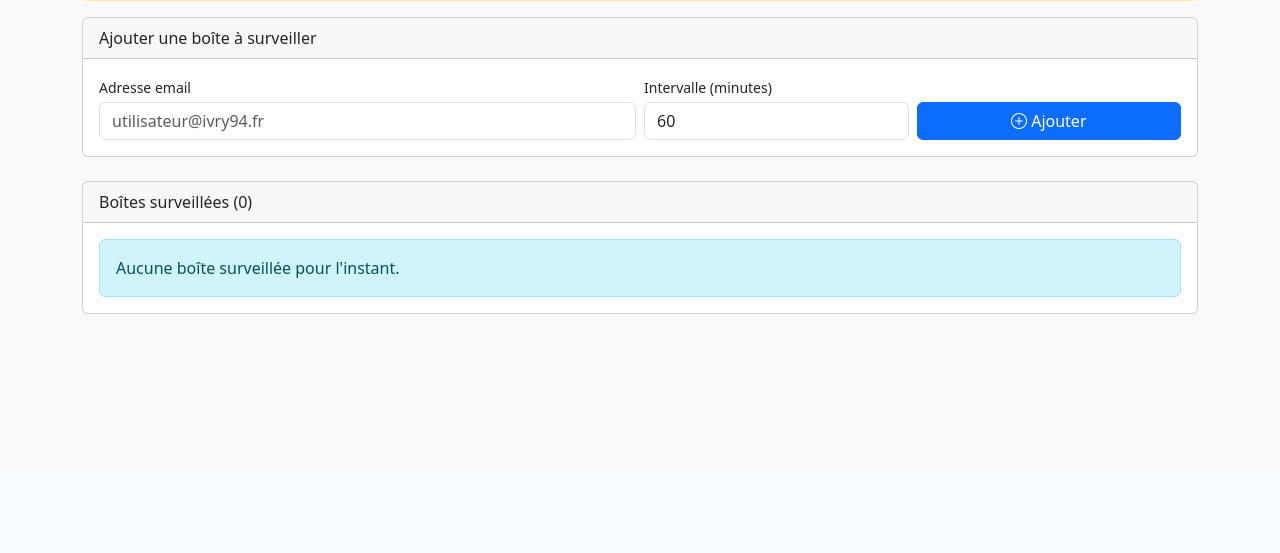
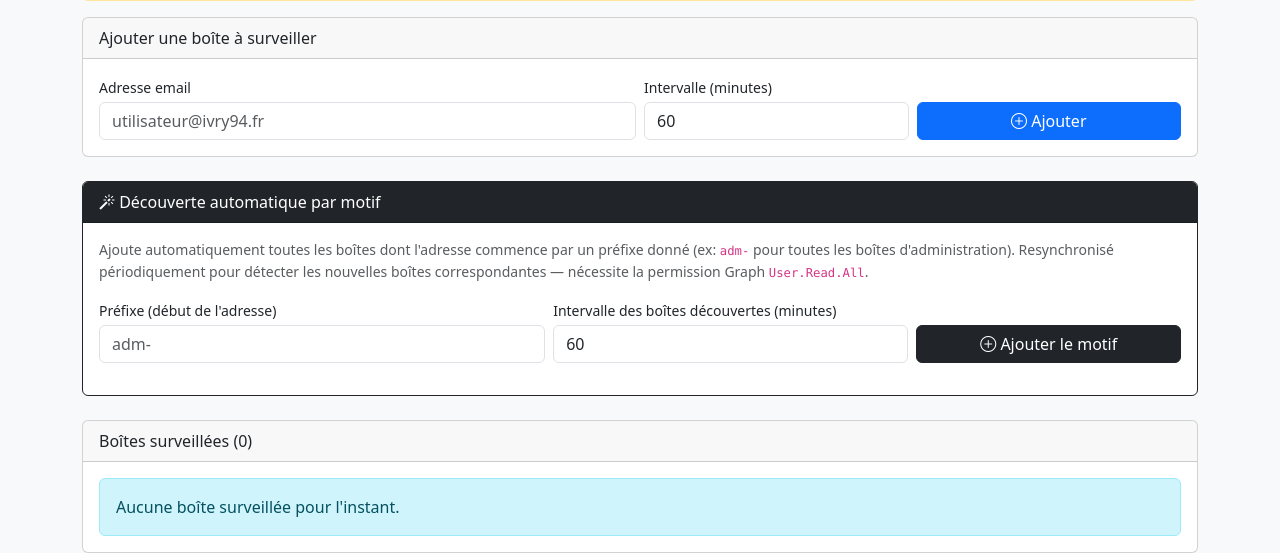
Before and after one commit to Crapoto94/Analyse-mail, a Flask app: page /monitoring in a window 1280 px wide. Shown: the part 329-882 px from the top of the page. Before the commit the page ends 643 px from the top, so only its background shows below. Run offline with Flask 3, Linux system fonts and the light colour scheme; a user stored in the database is signed in; data comes from the database, SQL or seed files in the repository; data that the repository does not hold is empty.

Commit message:
Decouverte automatique par motif, statut MFA affiche, et score revu a la baisse
- Surveillance : ajout de motifs de prefixe (ex: "adm-*") resynchronises
  periodiquement par le planificateur pour ajouter automatiquement toute
  nouvelle boite correspondante (via Graph /users?$filter=startswith(...)),
  sans jamais retirer/dupliquer les boites deja suivies manuellement
- Affichage du statut MFA sur les connexions (colonne "MFA") : le champ
  Graph dedie etant souvent absent en pratique, deduit a defaut un statut
  a partir du code/motif d'echec (ex: erreur 50074 -> MFA non completee)
- Score de risque revu a la baisse suite a des faux positifs constates en
  conditions reelles sur un compte admin :
  - Mots-cles d'audit sensibles resserres : retire consent/serviceprincipal/
    approleassignment/permission/roleassignment/admin (routine de gestion
    d'App Registration, tres frequente sur un compte admin dedie), ajoute
    des termes plus precis (securityinfo, membertorole)
  - La rafale d'echecs suivie d'un succes n'est un signal fort que si la
    connexion reussie provient d'un pays inhabituel ; depuis le pays
    habituel, c'est desormais un signal faible (friction normale)
  - Poids medium/low reduits et arrondi par troncature (pas par
    arrondi classique) pour eviter de sur-noter une situation encore
    incertaine ; la detection d'une compromission averee (signaux
    critiques/eleves) reste inchangee

Co-Authored-By: Claude Sonnet 5 <noreply@anthropic.com>

```diff
--- a/app.py
+++ b/app.py
@@ -51,6 +51,42 @@ def format_paris_datetime(value, fmt='%d/%m/%Y %H:%M:%S'):
 
 
 app.jinja_env.filters['paris'] = format_paris_datetime
+
+
+# Codes d'erreur Entra ID connus pour indiquer un echec lie a l'authentification forte
+# (MFA), utilises pour deduire un statut MFA lisible quand le champ dedie de Graph
+# (authenticationRequirement) est vide — ce qui est frequent en pratique.
+MFA_FAILURE_ERROR_CODES = {'50074', '50076', '500121', '50158', '530032'}
+MFA_FAILURE_KEYWORDS = ['strong authentication', 'multi-factor', 'multifactor', 'mfa']
+MFA_REQUIREMENT_LABELS = {
+    'multifactorauthentication': 'MFA requise',
+    'singlefactorauthentication': 'Facteur unique',
+}
+
+
+def format_mfa_status(row):
+    """Deduit un libelle lisible pour le statut MFA d'une connexion (table signin_logs).
+    Le champ Graph dedie (authenticationRequirement) est souvent absent en pratique ; a
+    defaut, on infere un echec MFA a partir du code/motif d'erreur de la connexion."""
+    def _get(key):
+        try:
+            return (row[key] or '').strip()
+        except Exception:
+            return ''
+
+    mfa_result = _get('mfa_result')
+    if mfa_result:
+        return MFA_REQUIREMENT_LABELS.get(mfa_result.lower(), mfa_result)
+
+    error_code = _get('error_code')
+    failure_reason = _get('failure_reason').lower()
+    if error_code in MFA_FAILURE_ERROR_CODES or any(kw in failure_reason for kw in MFA_FAILURE_KEYWORDS):
+        return 'MFA requise (non complétée)'
+
+    return '-'
+
+
+app.jinja_env.filters['mfa_status'] = format_mfa_status
 
 os.makedirs(app.config['UPLOAD_FOLDER'], exist_ok=True)
 os.makedirs('templates', exist_ok=True)
@@ -226,8 +262,27 @@ def init_db():
         last_scan_findings_count INTEGER,
         last_error TEXT,
         created_by TEXT,
+        source_pattern_id INTEGER,
         created_at TIMESTAMP DEFAULT CURRENT_TIMESTAMP
     )''')
+
+    c.execute('''CREATE TABLE IF NOT EXISTS monitoring_patterns (
+        id INTEGER PRIMARY KEY AUTOINCREMENT,
+        prefix TEXT UNIQUE NOT NULL,
+        interval_minutes INTEGER NOT NULL DEFAULT 60,
+        is_active INTEGER NOT NULL DEFAULT 1,
+        last_sync_at TEXT,
+        last_sync_count INTEGER,
+        last_error TEXT,
+        created_by TEXT,
+        created_at TIMESTAMP DEFAULT CURRENT_TIMESTAMP
+    )''')
+
+    # Migration: ajouter la colonne source_pattern_id si elle n'existe pas (bases existantes)
+    try:
+        c.execute('ALTER TABLE monitored_mailboxes ADD COLUMN source_pattern_id INTEGER')
+    except Exception:
+        pass
 
     # Migration : creer un compte admin par defaut si la table users est vide, en reprenant
     # l'ancien mot de passe HTTP Basic pour ne pas verrouiller l'acces existant.
@@ -745,6 +800,55 @@ def fetch_inbox_rules_from_graph(boite_id, user_upn):
     return count
 
 
+def graph_list_users_by_prefix(prefix):
+    """Liste les utilisateurs du tenant dont l'UPN commence par `prefix` (utilise pour la
+    decouverte automatique de boites a surveiller, ex: toutes les boites 'adm-*').
+    Necessite la permission d'application User.Read.All (ou Directory.Read.All)."""
+    prefix_escaped = (prefix or '').replace("'", "''")
+    items = graph_get_all('/users', params={
+        '$filter': f"startswith(userPrincipalName,'{prefix_escaped}')",
+        '$select': 'id,userPrincipalName,displayName,accountEnabled',
+        '$top': '999',
+    })
+    return [it for it in items if it.get('userPrincipalName') and it.get('accountEnabled', True)]
+
+
+def sync_monitoring_pattern(pattern_row):
+    """Interroge Microsoft Graph pour la liste actuelle des boites correspondant au motif
+    (prefixe d'UPN), et ajoute a la surveillance celles qui n'y sont pas deja. N'enleve
+    jamais une boite deja surveillee (meme si elle ne correspond plus au motif) : a faire
+    manuellement depuis /monitoring si besoin."""
+    now_iso = datetime.now(timezone.utc).strftime('%Y-%m-%dT%H:%M:%SZ')
+    conn = get_db()
+    try:
+        users = graph_list_users_by_prefix(pattern_row['prefix'])
+        added = 0
+        for u in users:
+            upn = u['userPrincipalName']
+            existing = conn.execute('SELECT id FROM monitored_mailboxes WHERE user_email=?', (upn,)).fetchone()
+            if existing:
+                continue
+            conn.execute('''INSERT INTO monitored_mailboxes
+                (user_email, interval_minutes, created_by, source_pattern_id)
+                VALUES (?, ?, ?, ?)''',
+                (upn, pattern_row['interval_minutes'], f"motif:{pattern_row['prefix']}", pattern_row['id']))
+            added += 1
+        conn.execute('''UPDATE monitoring_patterns SET last_sync_at=?, last_sync_count=?, last_error=NULL
+            WHERE id=?''', (now_iso, len(users), pattern_row['id']))
+        conn.commit()
+        if added:
+            add_log('INFO', 'MONITORING', f"Découverte automatique ({pattern_row['prefix']}*) : {added} nouvelle(s) boîte(s) ajoutée(s) à la surveillance")
+        return added
+    except Exception as e:
+        conn.execute('UPDATE monitoring_patterns SET last_sync_at=?, last_error=? WHERE id=?',
+                     (now_iso, str(e), pattern_row['id']))
+        conn.commit()
+        add_log('ERROR', 'MONITORING', f"Échec de la découverte automatique pour le motif {pattern_row['prefix']}*", str(e))
+        raise
+    finally:
+        conn.close()
+
+
 def _extract_ip_from_headers(headers):
     """Tente d'extraire une IP source depuis les en-tetes internet d'un message
     (X-Originating-IP / X-Sender-IP en priorite, sinon le premier en-tete Received).
@@ -1276,10 +1380,18 @@ def build_unified_timeline(boite_id):
 
 def compute_risk_score(findings):
     """Convertit la liste de findings (issus de analyze_compromise_events) en un score
-    de risque de compromission sur 10, a partir de la severite de chaque signal."""
-    weights = {'critical': 4, 'high': 2, 'medium': 1, 'low': 0.5}
+    de risque de compromission sur 10, a partir de la severite de chaque signal.
+
+    Les poids 'medium'/'low' sont volontairement faibles : ces signaux isoles (ex:
+    quelques changements de methode MFA, une friction de connexion depuis le pays
+    habituel...) sont frequents et le plus souvent benins pris individuellement.
+    Seule une accumulation consequente, ou un signal 'high'/'critical' — plus rares et
+    bien plus specifiques d'une compromission reelle — doivent faire monter le score
+    significativement. L'arrondi par troncature (int, pas round) evite de sur-noter
+    une situation encore incertaine ("a verifier") au-dela de ce qu'elle justifie."""
+    weights = {'critical': 4, 'high': 2, 'medium': 0.5, 'low': 0.25}
     score = sum(weights.get(f['severity'], 0) for f in findings)
-    return min(10, round(score))
+    return min(10, int(score))
 
 
 def analyze_compromise_events(events, suspicious_rules=None, owner_domain=''):
@@ -1330,7 +1442,10 @@ def analyze_compromise_events(events, suspicious_rules=None, owner_domain=''):
                 'events': [e],
             })
 
-    # 3) Rafale d'echecs suivie d'un succes (>=3 echecs en 15 min puis succes dans les 15 min suivantes)
+    # 3) Rafale d'echecs suivie d'un succes (>=3 echecs en 15 min puis succes dans les 15 min suivantes).
+    #    Ce n'est un signal fort que si la connexion reussie provient d'un pays INHABITUEL :
+    #    des echecs suivis d'un succes depuis le pays/l'IP habituel(le) sont tres majoritairement
+    #    de la friction normale (mot de passe mal saisi, prompt MFA relance...), pas une attaque.
     failures_window = []
     for e in signin_events:
         if not e['dt']:
@@ -1340,14 +1455,27 @@ def analyze_compromise_events(events, suspicious_rules=None, owner_domain=''):
         else:
             recent_failures = [f for f in failures_window if 0 <= (e['dt'] - f['dt']).total_seconds() <= 900]
             if len(recent_failures) >= 3:
-                findings.append({
-                    'severity': 'high',
-                    'title': "Rafale d'échecs de connexion suivie d'un succès",
-                    'description': (f"{len(recent_failures)} échecs de connexion en moins de 15 min pour {e['user']}, "
-                                     f"suivis d'une connexion réussie à {e['timestamp']} depuis {e['ip']} — signature typique "
-                                     f"d'une attaque par force brute/password spray ayant abouti."),
-                    'events': recent_failures + [e],
-                })
+                unusual_country = bool(baseline_country and e['country'] and e['country'] != baseline_country)
+                if unusual_country:
+                    findings.append({
+                        'severity': 'high',
+                        'title': "Rafale d'échecs de connexion suivie d'un succès",
+                        'description': (f"{len(recent_failures)} échecs de connexion en moins de 15 min pour {e['user']}, "
+                                         f"suivis d'une connexion réussie à {e['timestamp']} depuis {e['ip']} ({e['country']}, "
+                                         f"pays inhabituel) — signature typique d'une attaque par force brute/password spray ayant abouti."),
+                        'events': recent_failures + [e],
+                    })
+                else:
+                    findings.append({
+                        'severity': 'low',
+                        'title': "Échecs de connexion suivis d'un succès (pays habituel)",
+                        'description': (f"{len(recent_failures)} échec(s) de connexion en moins de 15 min pour {e['user']}, "
+                                         f"suivis d'une connexion réussie à {e['timestamp']} depuis {e['ip']}"
+                                         + (f" ({e['country']})" if e['country'] else '') +
+                                         " — le pays correspond à l'usage habituel du compte : probablement une simple "
+                                         "erreur de saisie ou une relance MFA, à confirmer si le doute persiste."),
+                        'events': recent_failures + [e],
+                    })
             failures_window = []
 
     # 4) Activites d'audit sensibles (mot de passe, MFA, regles de messagerie, consentement...)
@@ -1842,14 +1970,33 @@ def _monitoring_scan_due(row, now):
 
 
 def monitoring_scheduler_tick():
-    """Un passage du planificateur : scanne toutes les boites actives dont l'intervalle
-    est ecoule. Ne fait rien si la configuration Microsoft Graph est incomplete."""
+    """Un passage du planificateur :
+    1. resynchronise les motifs de decouverte automatique actifs dont l'intervalle est
+       ecoule (ex: 'adm-*') pour ajouter les nouvelles boites correspondantes ;
+    2. scanne toutes les boites surveillees actives dont l'intervalle est ecoule.
+    Ne fait rien si la configuration Microsoft Graph est incomplete."""
     if not (get_config('graph_tenant_id', '') and get_config('graph_client_id', '') and get_config('graph_client_secret', '')):
         return
+    now = datetime.now(timezone.utc).replace(tzinfo=None)
+
+    conn = get_db()
+    patterns = conn.execute('SELECT * FROM monitoring_patterns WHERE is_active=1').fetchall()
+    conn.close()
+    for pattern in patterns:
+        due = True
+        if pattern['last_sync_at']:
+            last = _parse_iso(pattern['last_sync_at'])
+            if last:
+                due = (now - last).total_seconds() / 60 >= (pattern['interval_minutes'] or 60)
+        if due:
+            try:
+                sync_monitoring_pattern(pattern)
+            except Exception:
+                pass  # deja journalise dans sync_monitoring_pattern
+
     conn = get_db()
     rows = conn.execute('SELECT * FROM monitored_mailboxes WHERE is_active=1').fetchall()
     conn.close()
-    now = datetime.now(timezone.utc).replace(tzinfo=None)
     for row in rows:
         if _monitoring_scan_due(row, now):
             run_monitoring_scan(row)
@@ -1879,9 +2026,82 @@ def start_monitoring_scheduler():
 def view_monitoring():
     conn = get_db()
     mailboxes = conn.execute('SELECT * FROM monitored_mailboxes ORDER BY user_email').fetchall()
+    patterns = conn.execute('SELECT * FROM monitoring_patterns ORDER BY prefix').fetchall()
     conn.close()
     graph_configured = bool(get_config('graph_tenant_id', '') and get_config('graph_client_id', '') and get_config('graph_client_secret', ''))
-    return render_template('monitoring.html', mailboxes=mailboxes, graph_configured=graph_configured)
+    return render_template('monitoring.html', mailboxes=mailboxes, patterns=patterns, graph_configured=graph_configured)
+
+
+@app.route('/monitoring/patterns/add', methods=['POST'])
+@admin_required
+def add_monitoring_pattern():
+    prefix = request.form.get('prefix', '').strip()
+    try:
+        interval = max(5, min(int(request.form.get('interval_minutes', '60')), 10080))
+    except ValueError:
+        interval = 60
+    if not prefix:
+        flash('Préfixe invalide')
+        return redirect(url_for('view_monitoring'))
+
+    conn = get_db()
+    try:
+        conn.execute('''INSERT INTO monitoring_patterns (prefix, interval_minutes, created_by)
+            VALUES (?, ?, ?)''', (prefix, interval, session.get('username', '')))
+        conn.commit()
+        pattern_row = conn.execute('SELECT * FROM monitoring_patterns WHERE prefix=?', (prefix,)).fetchone()
+    except sqlite3.IntegrityError:
+        conn.close()
+        flash(f'Le motif "{prefix}*" existe déjà')
+        return redirect(url_for('view_monitoring'))
+    conn.close()
+
+    try:
+        added = sync_monitoring_pattern(pattern_row)
+        flash(f'Motif "{prefix}*" ajouté — {added} boîte(s) découverte(s) et ajoutée(s) à la surveillance')
+    except Exception as e:
+        flash(f'Motif "{prefix}*" ajouté, mais la découverte initiale a échoué : {e}')
+    return redirect(url_for('view_monitoring'))
+
+
+@app.route('/monitoring/patterns/<int:pattern_id>/sync', methods=['POST'])
+@admin_required
+def sync_monitoring_pattern_now(pattern_id):
+    conn = get_db()
+    row = conn.execute('SELECT * FROM monitoring_patterns WHERE id=?', (pattern_id,)).fetchone()
+    conn.close()
+    if not row:
+        flash('Motif non trouvé')
+        return redirect(url_for('view_monitoring'))
+    try:
+        added = sync_monitoring_pattern(row)
+        flash(f"Synchronisation de \"{row['prefix']}*\" effectuée — {added} nouvelle(s) boîte(s) ajoutée(s)")
+    except Exception as e:
+        flash(f'Erreur lors de la synchronisation : {e}')
+    return redirect(url_for('view_monitoring'))
+
+
+@app.route('/monitoring/patterns/<int:pattern_id>/toggle', methods=['POST'])
+@admin_required
+def toggle_monitoring_pattern(pattern_id):
+    conn = get_db()
+    row = conn.execute('SELECT * FROM monitoring_patterns WHERE id=?', (pattern_id,)).fetchone()
+    if row:
+        conn.execute('UPDATE monitoring_patterns SET is_active=? WHERE id=?', (0 if row['is_active'] else 1, pattern_id))
+        conn.commit()
+    conn.close()
+    return redirect(url_for('view_monitoring'))
+
+
+@app.route('/monitoring/patterns/<int:pattern_id>/delete', methods=['POST'])
+@admin_required
+def delete_monitoring_pattern(pattern_id):
+    conn = get_db()
+    conn.execute('DELETE FROM monitoring_patterns WHERE id=?', (pattern_id,))
+    conn.commit()
+    conn.close()
+    flash('Motif supprimé (les boîtes déjà découvertes restent surveillées)')
+    return redirect(url_for('view_monitoring'))
 
 
 @app.route('/monitoring/add', methods=['POST'])
@@ -2209,11 +2429,17 @@ AUDIT_FIELD_CANDIDATES = {
 # Mots-clés (normalisés) d'activités d'audit sensibles à surveiller en priorité
 # lors d'une investigation de compromission de compte.
 SUSPICIOUS_AUDIT_KEYWORDS = [
-    'inboxrule', 'transportrule', 'forward', 'redirect', 'delegate', 'consent',
-    'serviceprincipal', 'approleassignment', 'addowner', 'federation', 'password',
-    'credential', 'authenticationmethod', 'strongauthentication', 'mfa', 'phonenumber',
-    'permission', 'roleassignment', 'admin', 'stsrefreshtokenvalidfrom',
+    'inboxrule', 'transportrule', 'forwardingsmtpaddress', 'forward', 'redirect',
+    'password', 'credential', 'authenticationmethod', 'strongauthentication', 'mfa',
+    'phonenumber', 'securityinfo', 'federation', 'membertorole', 'stsrefreshtokenvalidfrom',
 ]
+# Volontairement EXCLUS malgre leur air alarmant : 'consent', 'serviceprincipal',
+# 'approleassignment', 'addowner', 'permission', 'roleassignment' (hors 'membertorole'),
+# 'admin', 'delegate'. Ces termes correspondent en tres grande majorite a de la gestion
+# d'application/API tout a fait routiniere (creation d'un App Registration, octroi de
+# permissions Graph...) — exactement le type d'action qu'un compte "adm-*" dedie
+# effectue en permanence. Les inclure noyait la detection sous des dizaines de faux
+# positifs a chaque configuration d'outil ou d'integration.
 
 # Mots-clés (substring, non normalises) indiquant qu'une regle de suppression automatique de
 # messages cible specifiquement du courrier lie a la securite (alertes de connexion, mots de
--- a/templates/config.html
+++ b/templates/config.html
@@ -113,7 +113,7 @@
                                 <li><code>AuditLog.Read.All</code> — connexions (sign-ins) et journal d'audit</li>
                                 <li><code>MailboxSettings.Read</code> — règles de messagerie (transfert, suppression...)</li>
                                 <li><code>Mail.Read</code> — messages envoyés (optionnel, seulement si vous cochez "+ messages envoyés")</li>
-                                <li><code>User.Read.All</code> ou <code>Directory.Read.All</code> — résolution des utilisateurs (recommandé)</li>
+                                <li><code>User.Read.All</code> — résolution des utilisateurs et découverte automatique par motif (ex: <code>adm-*</code>) sur la page Surveillance</li>
                             </ul>
                         </li>
                         <li>Cliquez sur <strong>Accorder un consentement admin</strong> pour le locataire (indispensable — sans ça les appels échouent en 403).</li>
--- a/templates/monitoring.html
+++ b/templates/monitoring.html
@@ -42,6 +42,74 @@
     </div>
 </div>
 
+<div class="card mb-4 border-dark">
+    <div class="card-header bg-dark text-white">
+        <i class="bi bi-magic"></i> Découverte automatique par motif
+    </div>
+    <div class="card-body">
+        <p class="text-muted small mb-3">
+            Ajoute automatiquement toutes les boîtes dont l'adresse commence par un préfixe donné (ex: <code>adm-</code>
+            pour toutes les boîtes d'administration). Resynchronisé périodiquement pour détecter les nouvelles boîtes
+            correspondantes — nécessite la permission Graph <code>User.Read.All</code>.
+        </p>
+        <form method="POST" action="{{ url_for('add_monitoring_pattern') }}" class="row g-2 align-items-end mb-3">
+            <div class="col-md-5">
+                <label class="form-label small mb-1">Préfixe (début de l'adresse)</label>
+                <input type="text" class="form-control" name="prefix" placeholder="adm-" required>
+            </div>
+            <div class="col-md-4">
+                <label class="form-label small mb-1">Intervalle des boîtes découvertes (minutes)</label>
+                <input type="number" class="form-control" name="interval_minutes" value="60" min="5" max="10080" required>
+            </div>
+            <div class="col-md-3 d-grid">
+                <button type="submit" class="btn btn-dark">
+                    <i class="bi bi-plus-circle"></i> Ajouter le motif
+                </button>
+            </div>
+        </form>
+
+        {% if patterns %}
+        <div class="table-responsive">
+            <table class="table table-sm align-middle mb-0">
+                <thead>
+                    <tr><th>Motif</th><th>Statut</th><th>Dernière synchro</th><th>Boîtes découvertes</th><th></th></tr>
+                </thead>
+                <tbody>
+                    {% for p in patterns %}
+                    <tr>
+                        <td><code>{{ p.prefix }}*</code></td>
+                        <td>{% if p.is_active %}<span class="badge bg-success">Actif</span>{% else %}<span class="badge bg-secondary">En pause</span>{% endif %}</td>
+                        <td><small class="text-muted">{{ p.last_sync_at|paris if p.last_sync_at else 'Jamais synchronisé' }}</small>
+                            {% if p.last_error %}<div class="small text-danger" title="{{ p.last_error }}"><i class="bi bi-exclamation-circle"></i> Erreur</div>{% endif %}
+                        </td>
+                        <td>{{ mailboxes|selectattr('source_pattern_id', 'equalto', p.id)|list|length }}</td>
+                        <td class="text-end text-nowrap">
+                            <form method="POST" action="{{ url_for('sync_monitoring_pattern_now', pattern_id=p.id) }}" class="d-inline">
+                                <button type="submit" class="btn btn-sm btn-outline-primary" title="Synchroniser maintenant">
+                                    <i class="bi bi-arrow-repeat"></i>
+                                </button>
+                            </form>
+                            <form method="POST" action="{{ url_for('toggle_monitoring_pattern', pattern_id=p.id) }}" class="d-inline">
+                                <button type="submit" class="btn btn-sm btn-outline-secondary" title="{% if p.is_active %}Mettre en pause{% else %}Réactiver{% endif %}">
+                                    <i class="bi bi-{% if p.is_active %}pause{% else %}play{% endif %}-fill"></i>
+                                </button>
+                            </form>
+                            <form method="POST" action="{{ url_for('delete_monitoring_pattern', pattern_id=p.id) }}" class="d-inline"
+                                  onsubmit="return confirm('Supprimer le motif {{ p.prefix }}* ? Les boîtes déjà découvertes resteront surveillées.')">
+                                <button type="submit" class="btn btn-sm btn-outline-danger" title="Supprimer le motif">
+                                    <i class="bi bi-trash"></i>
+                                </button>
+                            </form>
+                        </td>
+                    </tr>
+                    {% endfor %}
+                </tbody>
+            </table>
+        </div>
+        {% endif %}
+    </div>
+</div>
+
 <div class="card">
     <div class="card-header">Boîtes surveillées ({{ mailboxes|length }})</div>
     <div class="card-body">
@@ -59,7 +127,9 @@
                 <tbody>
                     {% for m in mailboxes %}
                     <tr>
-                        <td>{{ m.user_email }}</td>
+                        <td>{{ m.user_email }}
+                            {% if m.source_pattern_id %}<span class="badge bg-dark" title="Découverte automatiquement">auto</span>{% endif %}
+                        </td>
                         <td>
                             <form method="POST" action="{{ url_for('update_monitored_mailbox', mailbox_id=m.id) }}" class="d-flex gap-1">
                                 <input type="number" name="interval_minutes" value="{{ m.interval_minutes }}" min="5" max="10080" class="form-control form-control-sm" style="width:80px;">
--- a/templates/signins.html
+++ b/templates/signins.html
@@ -96,7 +96,7 @@
                 {% for s in foreign_success[:100] %}
                 <tr><td><small>{{ s.date_utc|paris }}</small></td><td><small>{{ s.user_upn }}</small></td>
                     <td><code><small>{{ s.ip_address }}</small></code></td><td><span class="badge bg-warning text-dark">{{ s.country }}</span></td>
-                    <td><small>{{ s.application }}</small></td><td><small>{{ s.mfa_result or '-' }}</small></td></tr>
+                    <td><small>{{ s.application }}</small></td><td><small>{{ s|mfa_status }}</small></td></tr>
                 {% endfor %}
                 </tbody>
             </table>
@@ -240,7 +240,7 @@
                             </span>
                             {% if s.flagged and s.flagged.lower() in ('true','vrai','oui','1') %}<span class="badge bg-warning text-dark">Signalé</span>{% endif %}
                         </td>
-                        <td><small>{{ s.mfa_result or '-' }}</small></td>
+                        <td><small>{{ s|mfa_status }}</small></td>
                         <td><small>{% if s.is_compliant == 'true' %}<i class="bi bi-check-circle text-success" title="Conforme"></i>{% else %}<i class="bi bi-dash-circle text-muted" title="Non conforme"></i>{% endif %} {% if s.is_managed == 'true' %}<i class="bi bi-pc-display text-success" title="Géré"></i>{% endif %}</small></td>
                         <td><a href="{{ url_for('view_signin_detail', signin_id=s.id) }}" class="btn btn-sm btn-outline-secondary"><i class="bi bi-eye"></i></a></td>
                     </tr>
```
